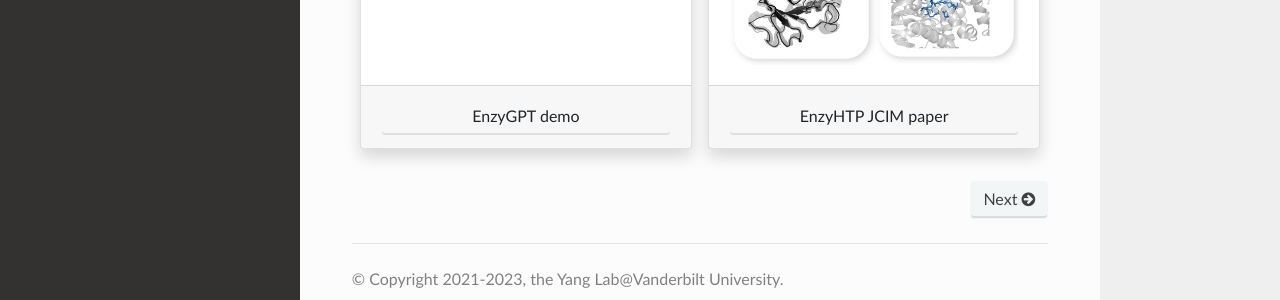
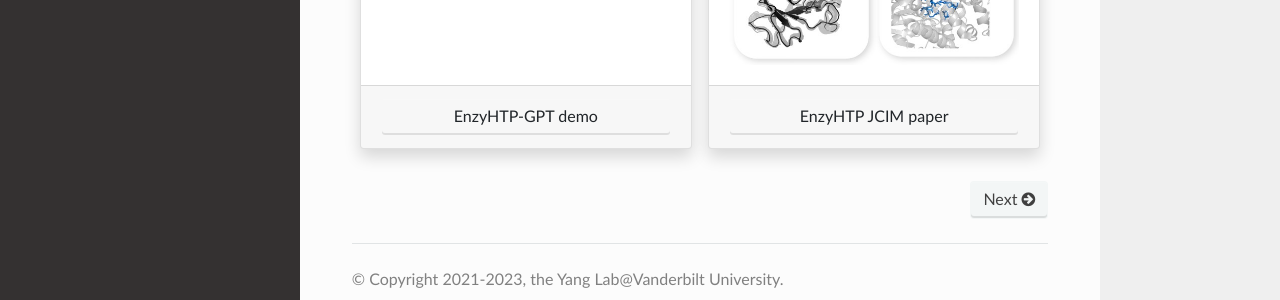
Before and after one commit to ChemBioHTP/enzyhtp_doc, a Sphinx documentation site: the page built from docs/source/index.rst, in a window 1280 px wide and 900 px high, scrolled down 1142 px. Shown: the part 551-851 px from the top of the window. Built offline with Sphinx 7.4.7 and the Read the Docs theme 2.0.0, drawn with Linux system fonts in a browser that asks for light colours.

Commit message:
fix naming

```diff
--- a/docs/source/index.rst
+++ b/docs/source/index.rst
@@ -61,12 +61,12 @@ advanced usage of EnzyHTP.
 
    .. image:: ../figures/enzygpt_logo.svg
       :width: 100%
-      :alt: enzygpt_website
+      :alt: enzyhtp_gpt_website
 
    +++
 
    .. link-button:: https://huggingface.co/spaces/zjyang-group/enzyhtp-mutant-gen
-      :text: EnzyGPT demo
+      :text: EnzyHTP-GPT demo
       :classes: btn-block stretched-link
 
    ---
```
